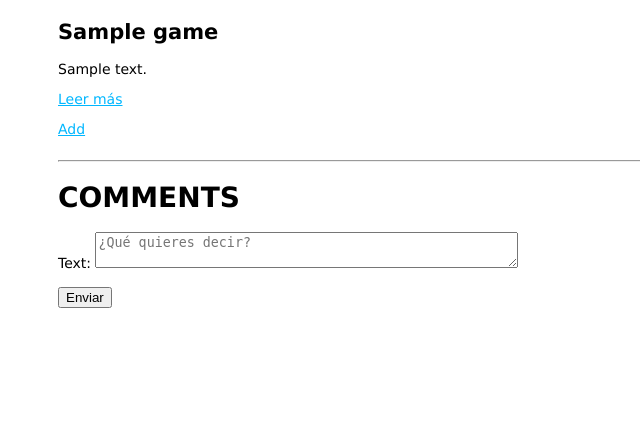
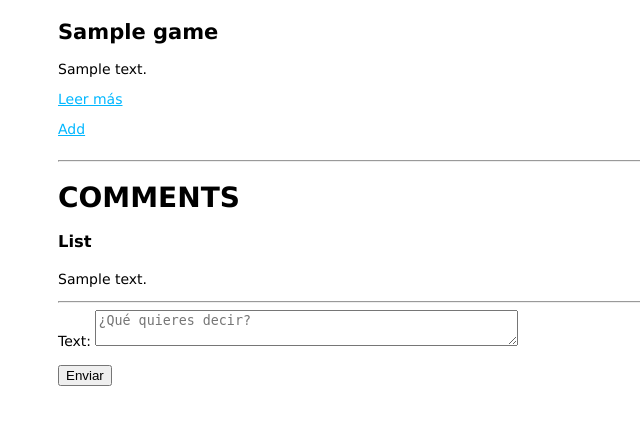
Before and after one commit to ikeiala/ikeiala, a Node server app: template ikeiala/views/day.hbs in a window 1280 px wide. Shown: the part 807-1251 px from the top of the page, without its empty margins (0-640 px from the left). Before the commit the page ends 1115 px from the top, so only its background shows below. Run offline with Node 20, Linux system fonts and the light colour scheme; tables that the repository leaves empty hold one stand-in row (values such as "Sample post"); the template is opened without the code that fills it: values that come from a table or form of the project are taken from there, most other values are stand-ins (such as "Sample title", 1, 10 or a date in 2020); grey boxes marked "Sample" are stand-in pictures; some libraries are stand-ins or nearby versions.

Commit message:
Comments painting in day view

```diff
--- a/ikeiala/models/Comment.js
+++ b/ikeiala/models/Comment.js
@@ -3,7 +3,7 @@
 
 const commentSchema = new Schema({
   text: String,
-  author: Schema.Types.ObjectId,
+  author: [{type:Schema.Types.ObjectId, ref:"Author"}],
   day: [{type:Schema.Types.ObjectId, ref:"Day"}],
   }, {
   timestamps: true
--- a/ikeiala/routes/day.js
+++ b/ikeiala/routes/day.js
@@ -9,8 +9,6 @@
 const Tuit = require(`../models/Tuit`)
 const Wiki = require(`../models/Wiki`)
 const Game = require(`../models/Game`)
-
-
 
 const h2p = require('html2plaintext')
 
@@ -38,6 +36,7 @@
   .populate(`tuits`)
   .populate(`wikis`)
   .populate(`games`)
+  .populate({path : 'comments', populate : {path : 'author'}})
     .then(response => {
       if(response.length>0){
         res.render('day', {movies:response[0].movies, series:response[0].series,tuits: response[0].tuits, wiki: response[0].wikis, games: response[0].games, id: response[0]._id})
--- a/ikeiala/views/day.hbs
+++ b/ikeiala/views/day.hbs
@@ -52,6 +52,12 @@
 
 <hr>
 <h1>COMMENTS</h1>
+<h3>List</h3>
+{{#each comments}}
+ <h5>{{this.author.username}}</h5>
+ <p>{{this.text}}</p>
+{{/each}}
+<hr>
 <form action="/comment/new/{{id}}" method="post">
 <label>Text: <textarea cols="50" name="text" placeholder="¿Qué quieres decir?"></textarea></label><br><br>
 <button type="submit">Enviar</button>
```
